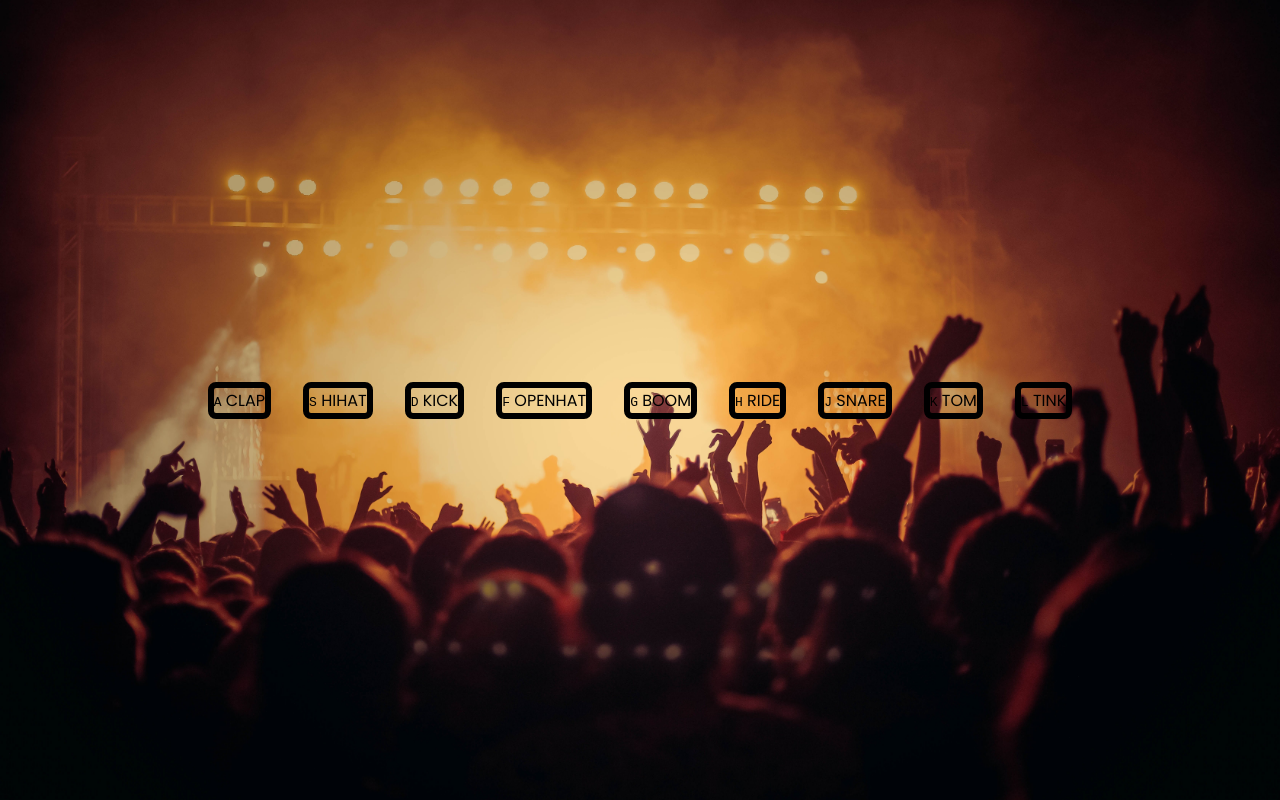
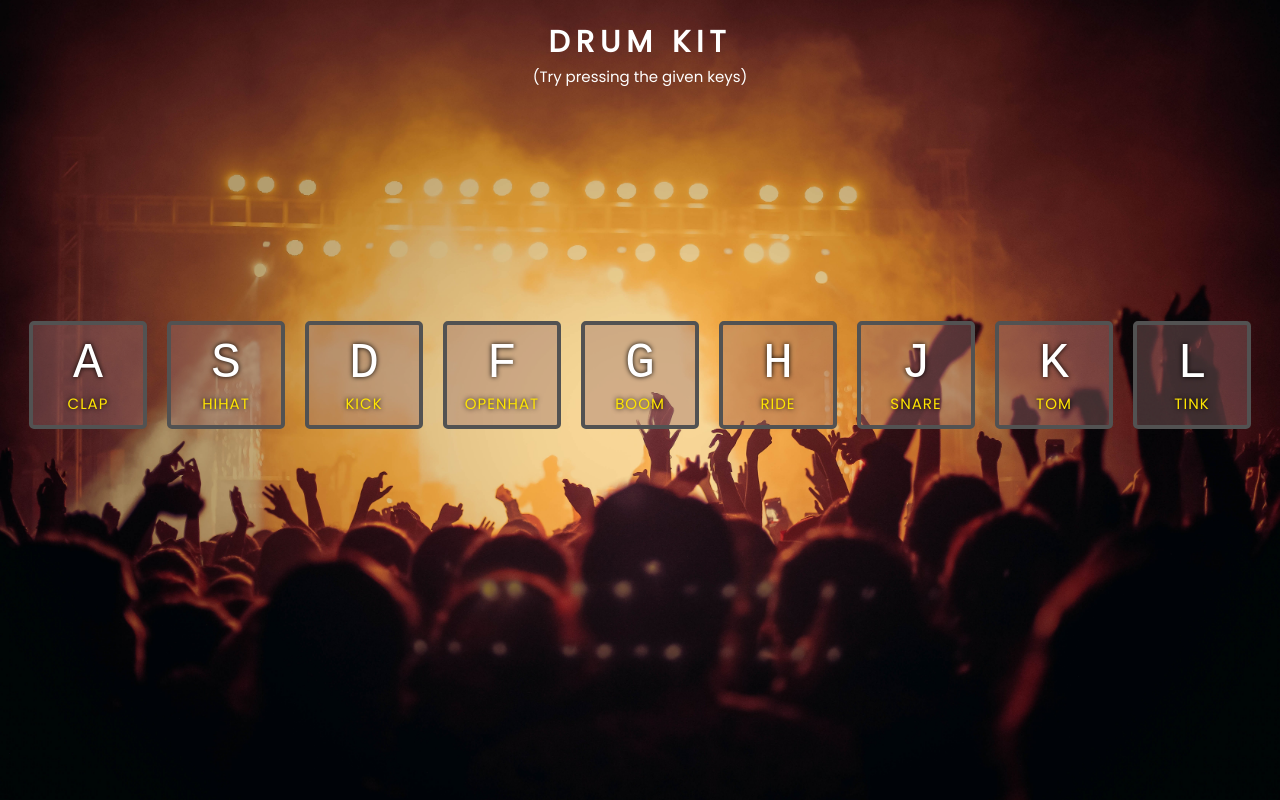
Before and after one commit to itsmeshashank13/JsDrumKit, a plain HTML site: page index.html in a window 1280 px wide. Drawn offline with Linux system fonts and the light colour scheme.

Commit message:
completed the design and functionality

```diff
--- a/index.html
+++ b/index.html
@@ -7,10 +7,13 @@
     <link rel="preconnect" href="https://fonts.gstatic.com" crossorigin>
     <link href="https://fonts.googleapis.com/css2?family=Poppins&display=swap" rel="stylesheet">
     <link rel="stylesheet" href="styles.css">
-    <script src="index.js"></script>
     <title>JS Drum Kit</title>
 </head>
 <body>
+    <script src="index.js"></script>
+    <div class="container">
+        <h1>DRUM KIT</h1>
+        <p>(Try pressing the given keys)</p>
     <div class="keys">
         <div data-key="65" class="key">
             <kbd>A</kbd>
@@ -49,6 +52,7 @@
             <span class="sound">TINK</span>
         </div>
     </div>
+    </div>
 
     <audio data-key="65" src="./Assets/Sounds/clap.wav"></audio>
     <audio data-key="83" src="./Assets/Sounds/hihat.wav"></audio>
--- a/index.js
+++ b/index.js
@@ -0,0 +1,22 @@
+const keys = document.querySelectorAll('.key');
+const sounds = document.querySelectorAll('audio');
+
+document.addEventListener('keydown', (event) => {
+  const keyCode = event.keyCode;
+  const keyElement = document.querySelector(`.key[data-key="${keyCode}"]`);
+
+  if (keyElement) {
+    keyElement.classList.add('playing');
+    const soundElement = document.querySelector(`audio[data-key="${keyCode}"]`);
+    soundElement.play();
+  }
+});
+
+document.addEventListener('keyup', (event) => {
+  const keyCode = event.keyCode;
+  const keyElement = document.querySelector(`.key[data-key="${keyCode}"]`);
+
+  if (keyElement) {
+    keyElement.classList.remove('playing');
+  }
+});
--- a/styles.css
+++ b/styles.css
@@ -1,9 +1,32 @@
-body {
+body, html {
     background: url(./Assets/background.jpg);
     background-size: cover;
     margin: 0;
     padding: 0;
     font-family: poppins;
+    font-size: 10px;
+    overflow: hidden;
+}
+
+
+.container {
+   display: flex;
+   flex-direction: column;
+   justify-content: center;
+   align-items: center;
+}
+
+h1 {
+    color: #ffffff;
+    font-size: 30px;
+    margin-bottom: 0;
+    letter-spacing: .6rem;
+}
+
+p {
+    color: #ffffff;
+    font-size: 15px;
+    margin-top: 0;
 }
 
 .keys {
@@ -11,11 +34,37 @@ body {
     min-height: 100vh;
     align-items: center;
     justify-content: center;
+    margin-top: -10%;
 }
 
 .key {
-    border: .4rem solid #000000;
+    border: .4rem solid #525252;
     margin: 1rem;
     border-radius: .5rem;
+    padding: 1rem .5rem;
+    width: 10rem;
+    font-size: 1.5rem;
+    text-align: center;
+    color: #ffffff;
+    background-color: rgba(154, 111, 111, 0.4);
+    text-shadow: 0 0 0.5rem #000000;
+    transition: all 0.07s ease;
+}
 
+kbd {
+    display: block;
+    font-size: 5rem;
 }
+
+.sound {
+    font-size: 1.5rem;
+    text-transform: uppercase;
+    letter-spacing: .1rem;
+    color: #ffe602;
+}
+
+.playing {
+    transform: scale(1.1);
+    border-color: #ffc600;
+    box-shadow: 0 0 1rem #ffc600;
+}
```
